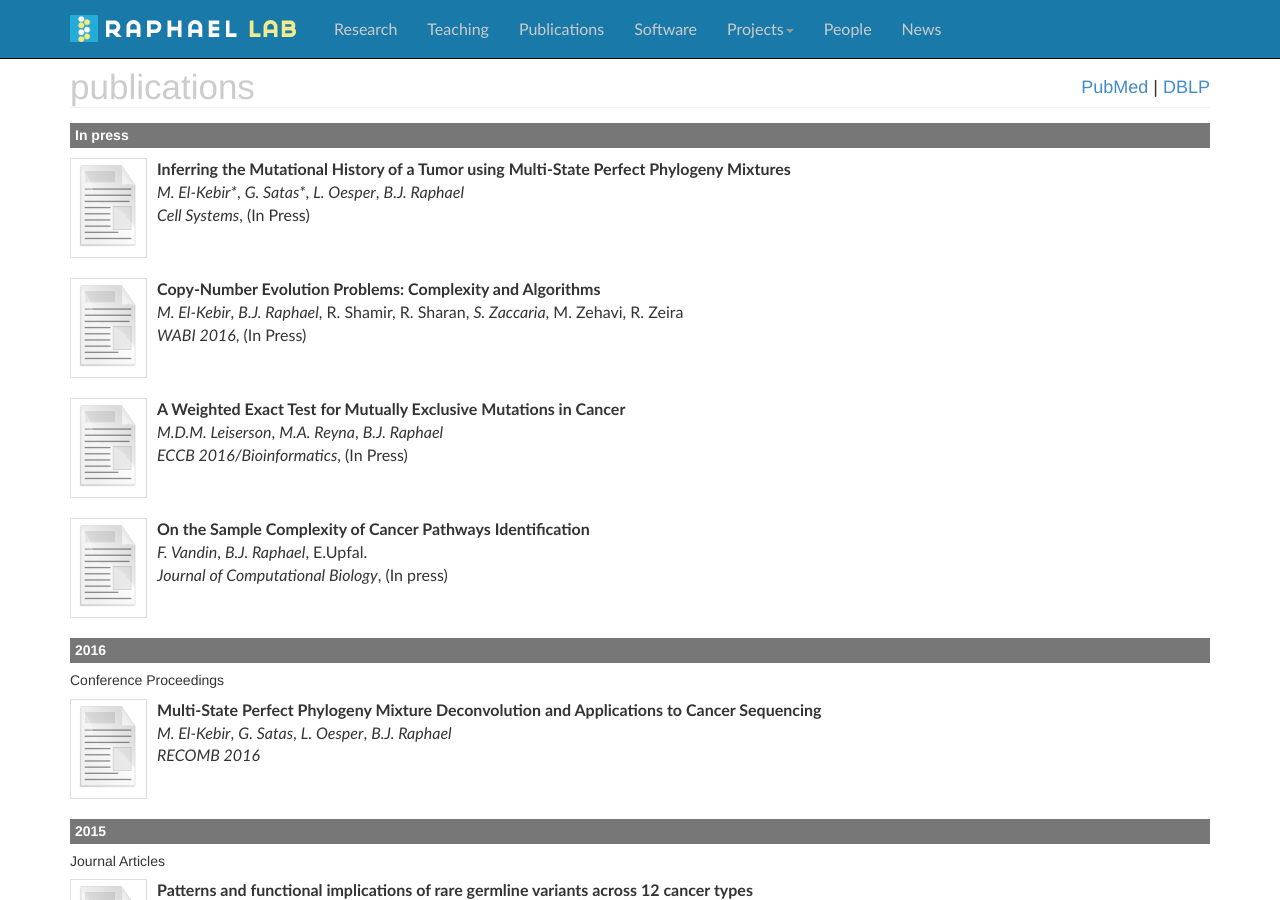
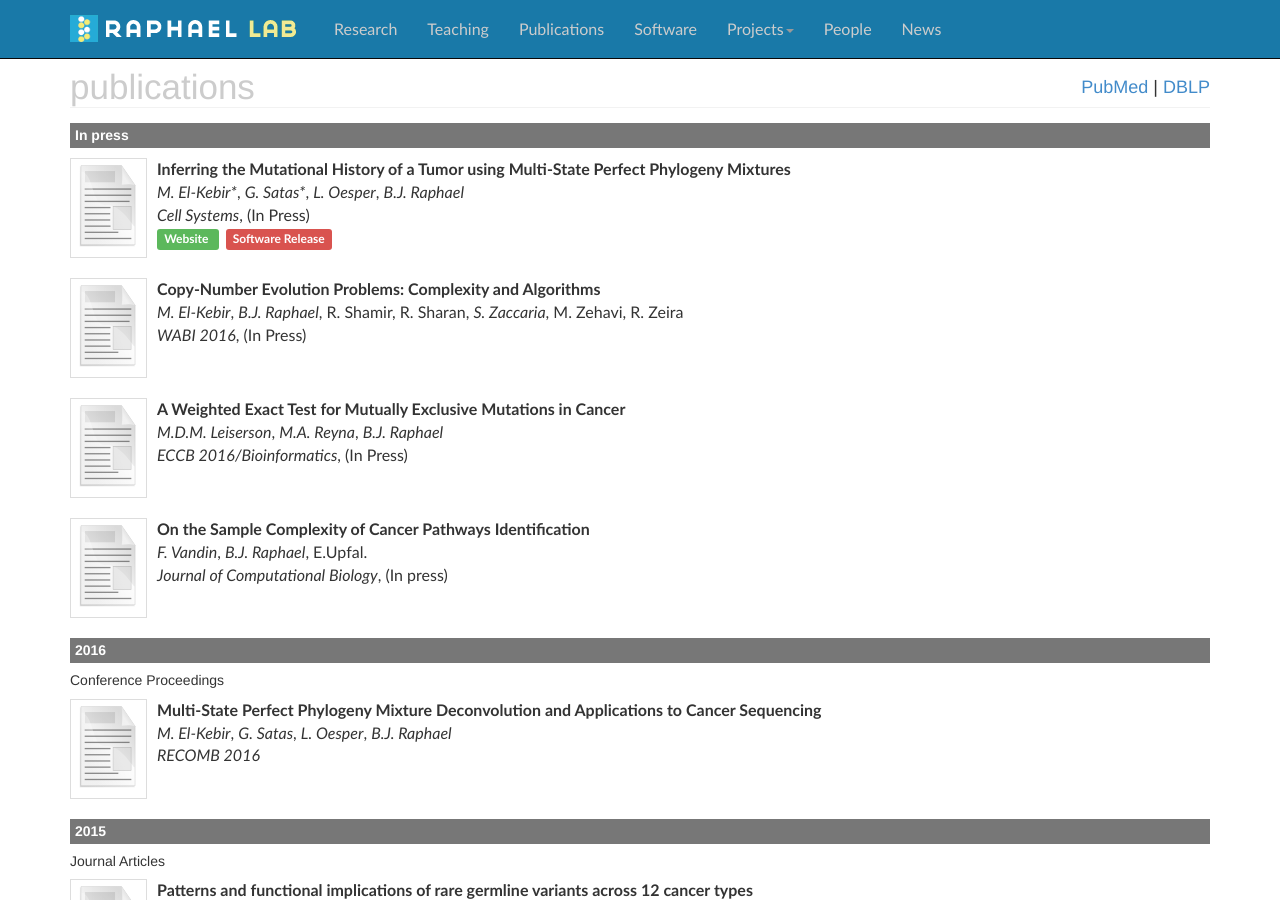
Before and after one commit to raphael-group/raphael-group.github.io, a Jekyll site: the page built from publications/index.md, in a window 1280 px wide and 900 px high. Built offline with Jekyll 4.4.1, drawn with Linux system fonts in a browser that asks for light colours; nearby versions of some CDN libraries; comment, search, counter and statistics services are not loaded.

Commit message:
Added SPRUCE website/software links

```diff
--- a/publications/index.md
+++ b/publications/index.md
@@ -16,6 +16,14 @@ container_css_class: container publications
 	_M. El-Kebir*_, _G. Satas*_, _L. Oesper_, _B.J. Raphael_
 
 	*Cell Systems*, (In Press)
+
+	<span class="label label-success">
+		<a href="http://compbio.cs.brown.edu/projects/spruce" target="_new">Website</a>
+	</span>
+	<span class="label label-danger">
+		<a href="https://github.com/raphael-group/">Software Release</a>
+	</span>
+
 
 * [![CNT](../assets/img/papers/missing.svg)](#)
 	**Copy-Number Evolution Problems: Complexity and Algorithms**
```
